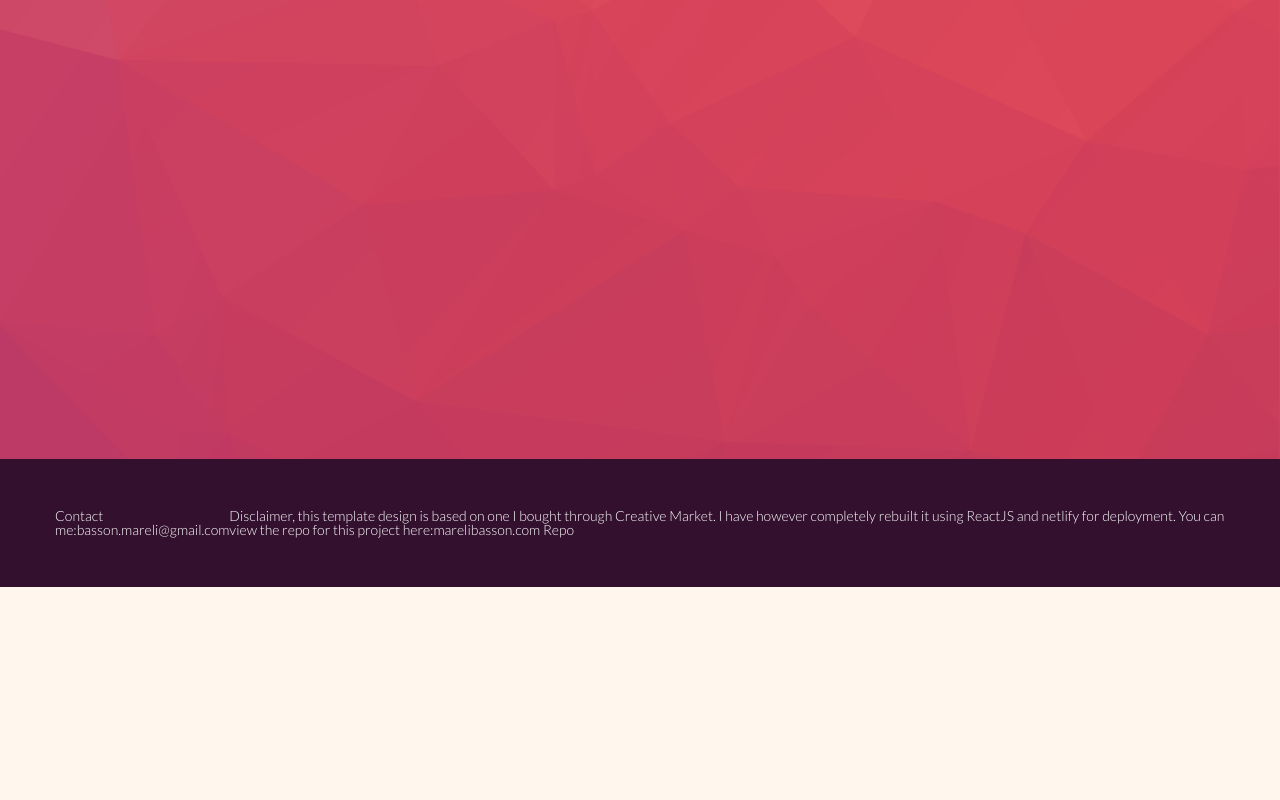
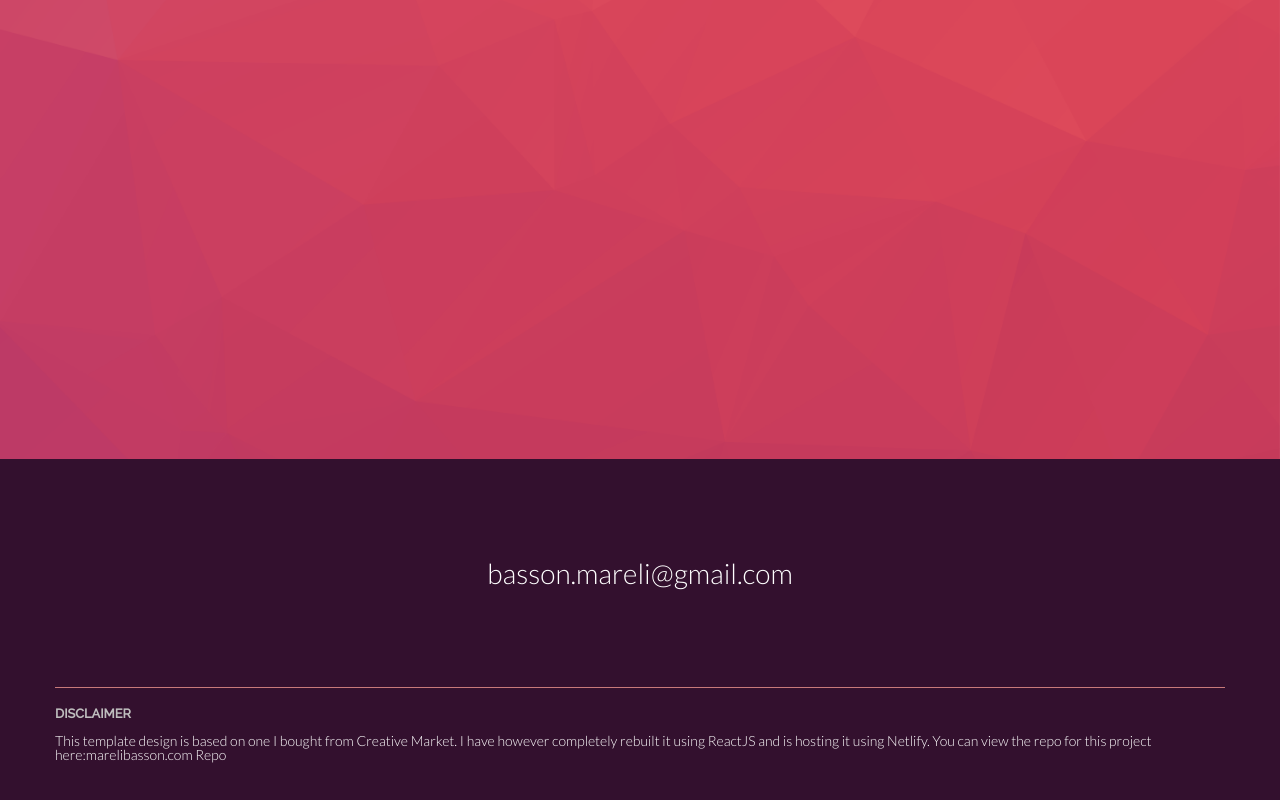
Before and after one commit to MareliBasson/marelibasson.co.za, a React app: page / in a window 1280 px wide. Shown: the part 2016-2816 px from the top of the page. Before the commit the page ends 2603 px from the top, so only its background shows below. Built offline with nearby package versions, Linux system fonts and the light colour scheme.

Commit message:
update layout of footer

```diff
--- a/src/components/footer/footer.scss
+++ b/src/components/footer/footer.scss
@@ -2,18 +2,22 @@
 
 .footer {
 	flex: 0;
-	padding: 50px 0;
+	padding: 100px 0 50px;
 	background-color: $color-purple-dark;
 	color: #ffffff;
 	font-size: 14px;
-	height: 300px;
+
+	.contact {
+		text-align: center;
+		font-size: 2em;
+		margin-bottom: 100px;
+
+		h4 {
+			margin-bottom: 0.5em;
+		}
+	}
+	.disclaimer {
+		border-top: 1px solid $color-pink-dark;
+		padding-top: 20px;
+	}
 }
-
-.footer__container {
-	display: flex;
-	justify-content: space-between;
-	align-items: flex-start;
-}
-
-.footer__col {
-}
--- a/src/components/footer/index.js
+++ b/src/components/footer/index.js
@@ -6,16 +6,20 @@ class Footer extends Component {
 		return (
 			<div className="footer" id="footer">
 				<div className="container">
-					<div className="footer__container">
-						<div className="footer__col">
-							Contact me:
-							<a href="mailto:basson.mareli@gmail.com">basson.mareli@gmail.com</a>
-						</div>
-						<div className="footer__col">
-							Disclaimer, this template design is based on one I bought through Creative Market. I have however completely
-							rebuilt it using ReactJS and netlify for deployment. You can view the repo for this project here:
-							<a href="">marelibasson.com Repo</a>
-						</div>
+					<div className="contact">
+						<a href="mailto:basson.mareli@gmail.com">basson.mareli@gmail.com</a>
+					</div>
+					<div className="disclaimer">
+						<h5>Disclaimer</h5> <br />
+						This template design is based on one I bought from Creative Market. I have however completely rebuilt it using
+						ReactJS and is hosting it using{" "}
+						<a href="https://www.netlify.com/" target="_blank">
+							Netlify
+						</a>
+						. You can view the repo for this project here:
+						<a href="https://github.com/MareliBasson/marelibasson.com" target="_blank" rel="noopener noreferrer">
+							marelibasson.com Repo
+						</a>
 					</div>
 				</div>
 			</div>
```
